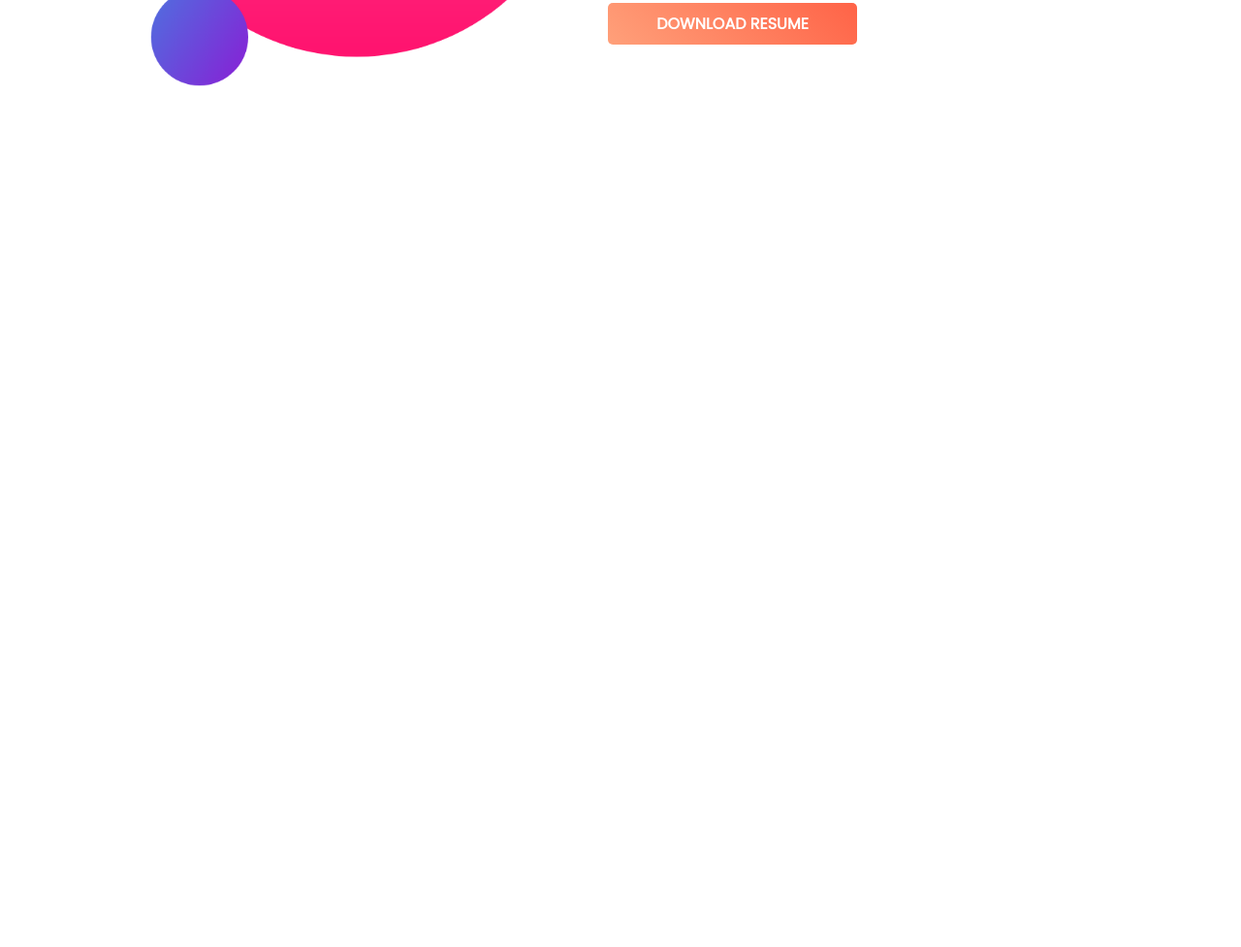
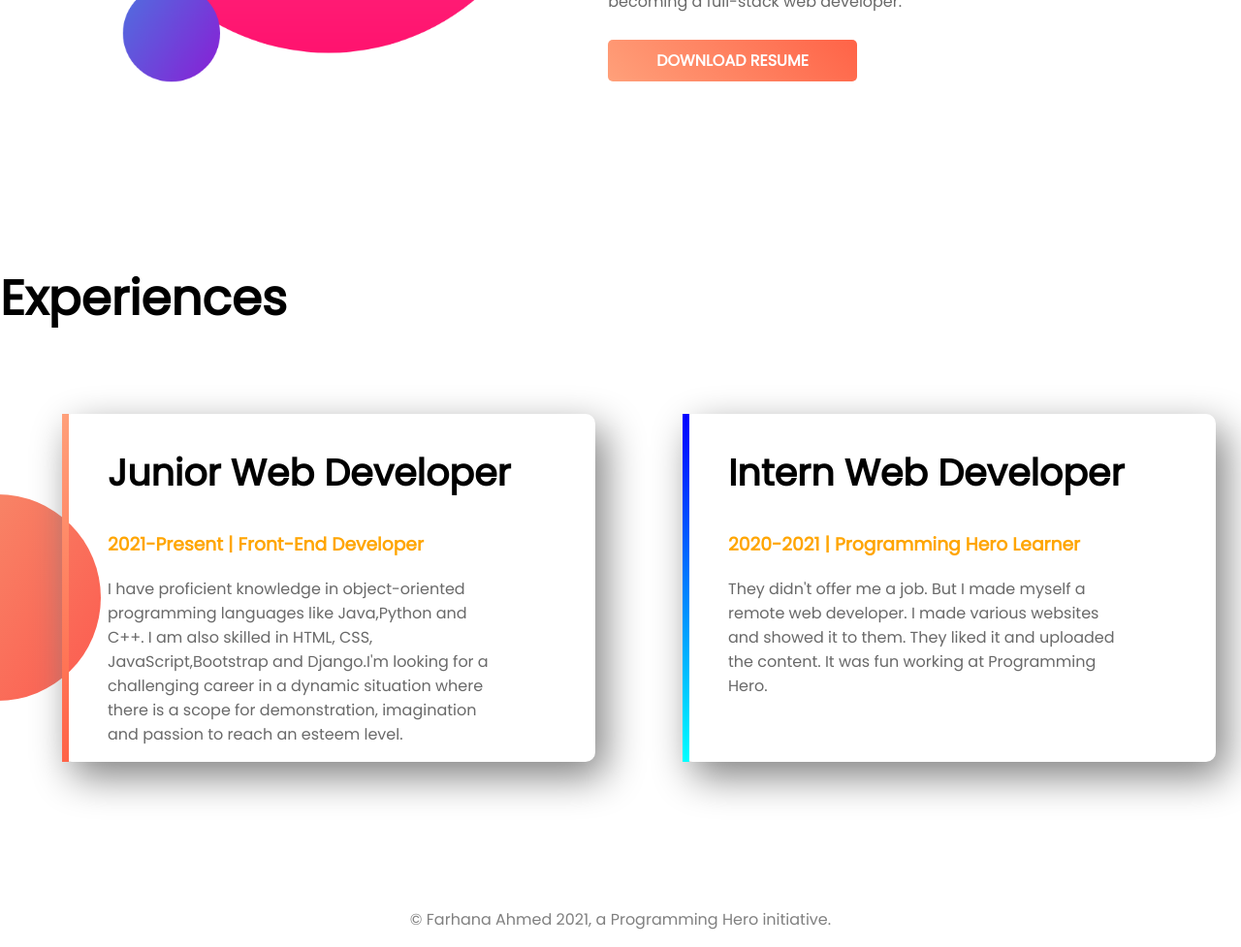
Before and after one commit to farhanaahmed/developer-portfolio, a plain HTML site: page index.html in a window 1280 px wide. Shown: the part 1280-2257 px from the top of the page at 97% size. Before the commit the page ends 1583 px from the top, so only its background shows below. Drawn offline with Linux system fonts and the light colour scheme.

Commit message:
Completed portfolio

```diff
--- a/index.html
+++ b/index.html
@@ -13,33 +13,31 @@
 </head>
 
 <body>
-    <section class="top-banner">
-        <div class="half-width">
+    <section class="top-banner flexible-container">
+        <div id="top-left" class="half-width">
             <h1>Welcome To</h1>
             <h1><span class="orange-color">Farhana Ahmed's</span> World</h1>
             <h3>Front-end Web Developer</h3>
             <p>I am currently a third-year undergraduate student studying Computer Science and Engineering in National
                 University, Bangladesh. I am a sincere and diligent person who always strives to give my best in
                 everything.
-                I have proficient knowledge in object-oriented programming language like Java and C++. I am also skilled
-                in
-                HTML, CSS, JavaScript and Bootstrap. I am interested in exploring new ideas, concepts and innovations
+                I am interested in exploring new ideas, concepts and innovations
                 regarding technology and continually looking for ways to improve my programming knowledge and coding
                 skills.
             </p>
             <a class="link-button" target="_blank" href="https://www.linkedin.com/in/ffarhanaahmed/">HIRE ME</a>
         </div>
-        <div class="half-width">
+        <div id="top-right" class="half-width">
             <img src="images/my-bg-1.png" alt="girl_coding">
         </div>
     </section>
-    <section class="dream-big">
+    <section class="dream-big flexible-container">
         <div class="half-width">
             <img src="images/my-bg-2.png" alt="girl_coding">
         </div>
         <div class="half-width">
             <h1>Dream Big</h1>
-            <h2>Become a Full-stack Web Developer</h2>
+            <h3>Become a Full-stack Web Developer</h3>
             <p>Full-stack web developers are developers who work with both the front-end and the back-end of a website.
                 They’re familiar with HTML, CSS, JavaScript, and one or more back-end languages. Hence the term “full
                 stack”—they’ve got all the web development skills to build sites from start to finish. The individual
@@ -53,8 +51,36 @@
         </div>
 
     </section>
+    <section class="experience-area">
+        <h1>Experiences</h1>
+        <div class="flexible-container">
+            <div id="junior" class="experience-item">
+                <h2>Junior Web Developer</h2>
+                <h3 class="orange-color">2021-Present | Front-End Developer</h3>
+                <p> I have proficient knowledge in object-oriented programming languages like Java,Python and C++. I am
+                    also
+                    skilled
+                    in
+                    HTML, CSS, JavaScript,Bootstrap and Django.I'm looking for a challenging career in a dynamic
+                    situation
+                    where there is a scope for demonstration, imagination and
+                    passion to reach an esteem level.</p>
 
+            </div>
+            <div id="intern" class="experience-item">
+                <h2>Intern Web Developer</h2>
+                <h3 class="orange-color">2020-2021 | Programming Hero Learner</h3>
+                <p>They didn't offer me a job. But I made myself a remote web developer. I made various websites and
+                    showed it to them. They liked it and uploaded the content. It was fun working at Programming Hero.
+                </p>
+            </div>
 
+        </div>
+        <footer>
+            <p>© Farhana Ahmed 2021, a Programming Hero initiative.</p>
+        </footer>
+
+    </section>
 
 </body>
 
--- a/style.css
+++ b/style.css
@@ -2,16 +2,23 @@ body{
     margin: 0;
     font-family: 'Poppins', sans-serif;
 }
-
 h1{
     font-size: 50px;
+}
+h2{
+    font-size: 38px;
+}
+p{
+    color: dimgrey;
 }
 .orange-color{
     color: orange;
 }
-section{
+
+.flexible-container{
     display: flex;
     margin-bottom: 150px;
+    padding-top: 40px;
 }
 .half-width{
     width: 45%;
@@ -19,7 +26,18 @@ section{
 }
 .half-width img{
     width: 90%;
-    padding: 10%;
+    padding: 5%;
+}
+.half-width p{
+    padding-bottom: 20px;
+    padding-right: 10px;
+}
+#top-left{
+    padding-left: 100px;
+
+}
+#top-right{
+    float: right;
 }
 .link-button{
     text-decoration: none;
@@ -28,6 +46,7 @@ section{
     border-radius: 5px;
     color: white;
     font-weight: 700;
+    margin-top: 50px;
 }
 .top-banner{
     background-image: url(images/top-banner.png);
@@ -38,3 +57,42 @@ section{
     background-repeat: no-repeat;
     background-position: right;
 }
+
+.experience-area{
+    background-image: url(images/exp-bg.png);
+    background-repeat: no-repeat;
+    background-position: left;
+}
+
+.experience-item{
+    box-shadow: 10px 15px 40px gray;
+    width: 50%;
+    margin-left: 5%;
+    margin-right: 2%;
+    padding-left: 40px;
+    border-radius: 10px;
+
+}
+
+.experience-item p{
+    padding-right: 20%;
+}
+
+#junior{
+
+    border-left: 7px solid;
+    border-image: linear-gradient(lightsalmon,tomato);
+    border-image-slice: 1;
+}
+
+#intern{
+
+    border-left: 7px solid;
+    border-image: linear-gradient(blue,cyan);
+    border-image-slice: 1;
+}
+
+footer p{
+    text-align: center;
+    color: gray;
+}
```
